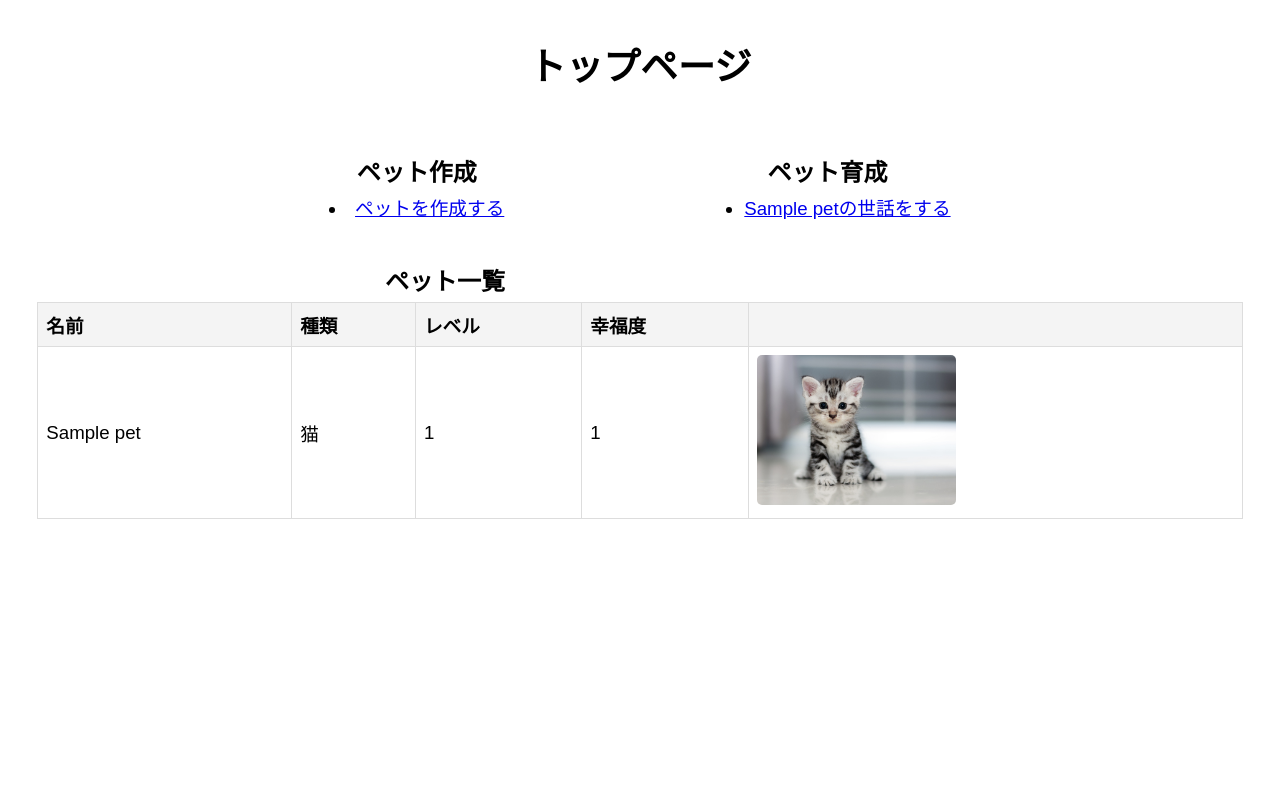
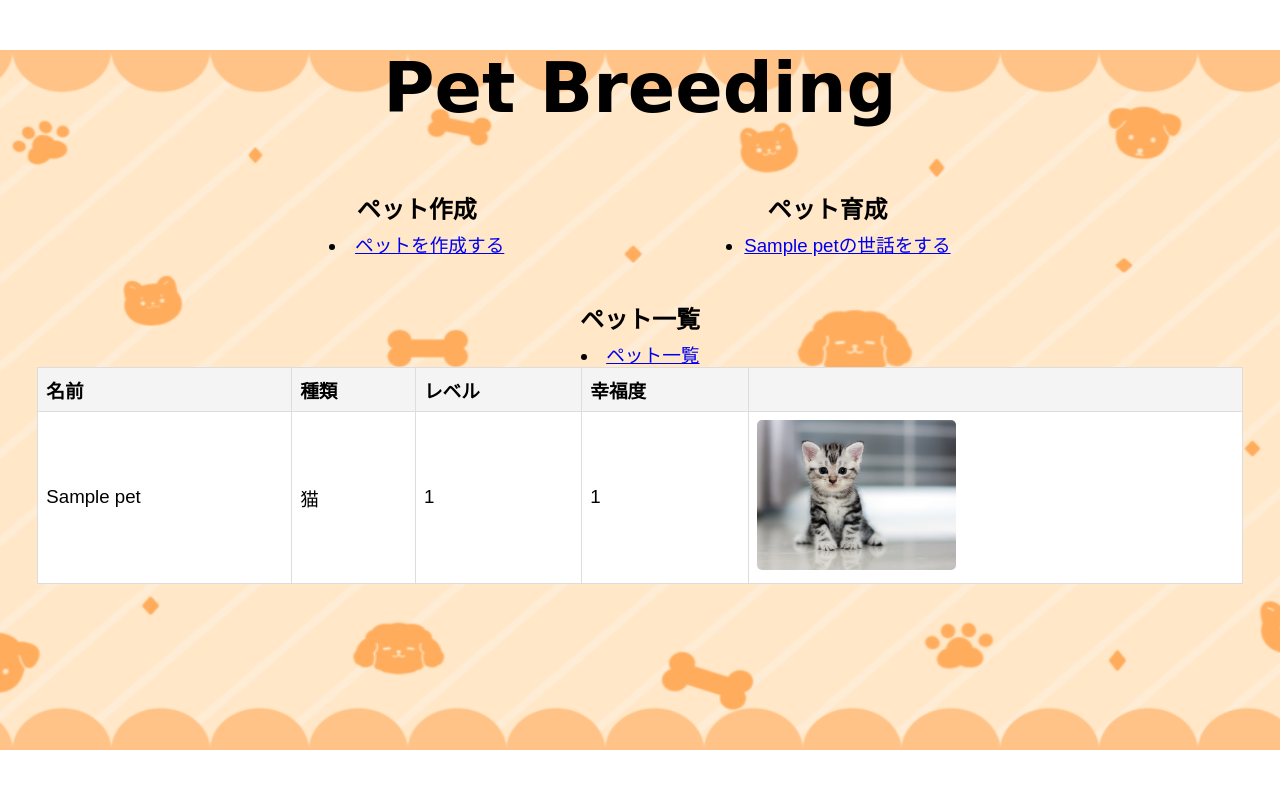
Before and after one commit to 2024AIT-OOP2-G06/pet-breeding, a Flask app: page / in a window 1280 px wide. Run offline with Flask 3, Linux system fonts and the light colour scheme; tables that the repository leaves empty hold one stand-in row (values such as "Sample post").

Commit message:
トップページの装飾

```diff
--- a/static/base-style.css
+++ b/static/base-style.css
@@ -16,6 +16,7 @@ table {
   width: 100%;
   border-collapse: collapse;
   margin-bottom: 2rem;
+  background-color: white;
 }
 
 th, td {
@@ -150,7 +151,6 @@ ul {
 
 .top_pet_list {
   text-align: center;
-  margin-right: 390px;
 }
 
 .pet-list-image img {
--- /dev/null
+++ b/static/index-style.css
@@ -0,0 +1,13 @@
+body {
+    background-image:
+    url("images/index_background.png");
+    background-repeat: no-repeat;
+    background-position: center center;
+    background-size: 1450px 700px;
+    background-attachment: fixed;
+   }
+
+h1 {
+    font-family: cursive;
+    font-size: 70px;
+}
--- a/templates/index.html
+++ b/templates/index.html
@@ -5,10 +5,11 @@
   <meta charset="UTF-8" />
   <title>ペット育成アプリ</title>
   <link rel="stylesheet" href="{{ url_for('static', filename='base-style.css') }}" />
+  <link rel="stylesheet" href="{{ url_for('static', filename='index-style.css') }}" />
 </head>
 
 <body>
-  <h1>トップページ</h1>
+  <h1>Pet Breeding</h1>
   <div class="top_page">
     <div class="top_pet">
       <h3>ペット作成</h3>
@@ -27,6 +28,7 @@
   </div>
   <div class="top_pet_list">
     <h3>ペット一覧</h3>
+    <li><a href="{{ url_for('pet.list') }}">ペット一覧</a></li>
   </div>
   {% include 'pet_list.html' %}
 
```
Also changed, not shown: static/images/index_background.png (added).
